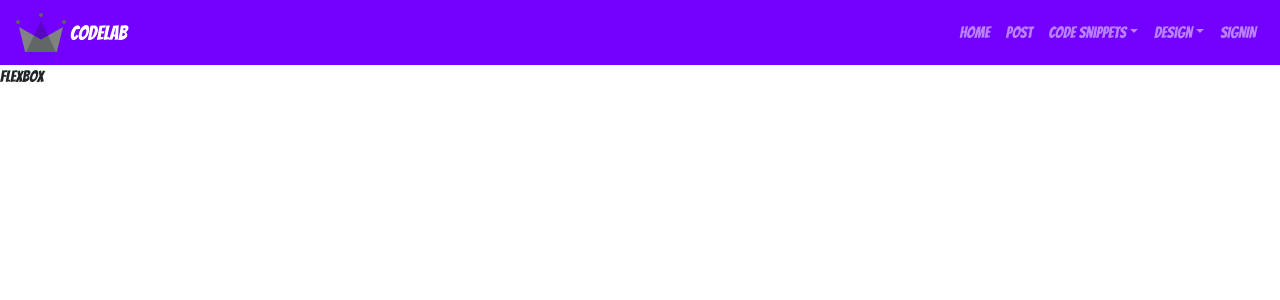
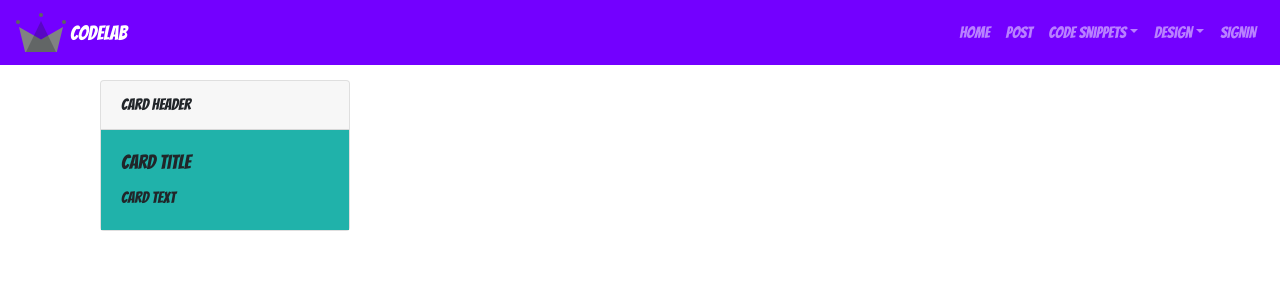
Before and after one commit to CoderGuy614/CodeLab-FireBase, a React (Create React App) app: page /flexbox in a window 1280 px wide. Shown: the top 300 px of the page. Built offline with nearby package versions, Linux system fonts and the light colour scheme; no server answers.

Commit message:
Add content to Flexbox section

```diff
--- /dev/null
+++ b/src/pages/flexbox/FlexItem.js
@@ -0,0 +1,16 @@
+import React from "react";
+import { Card } from "react-bootstrap";
+
+const FlexItem = () => {
+  return (
+    <Card className="flexbox-card">
+      <Card.Header>Card Header</Card.Header>
+      <Card.Body className="card-body">
+        <Card.Title>Card Title</Card.Title>
+        <Card.Text>Card Text</Card.Text>
+      </Card.Body>
+    </Card>
+  );
+};
+
+export default FlexItem;
--- a/src/pages/flexbox/Flexbox.js
+++ b/src/pages/flexbox/Flexbox.js
@@ -1,8 +1,14 @@
 import React from "react";
 import "./flexbox.scss";
+import { Container } from "react-bootstrap";
+import FlexItem from "./FlexItem";
 
 const Flexbox = () => {
-  return <div>FlexBox </div>;
+  return (
+    <Container className="flexbox-page-container">
+      <FlexItem />
+    </Container>
+  );
 };
 
 export default Flexbox;
--- a/src/pages/flexbox/flexbox.scss
+++ b/src/pages/flexbox/flexbox.scss
@@ -0,0 +1,5 @@
+.flexbox-page-container {
+  .card-body {
+    background: lightseagreen;
+  }
+}
```
